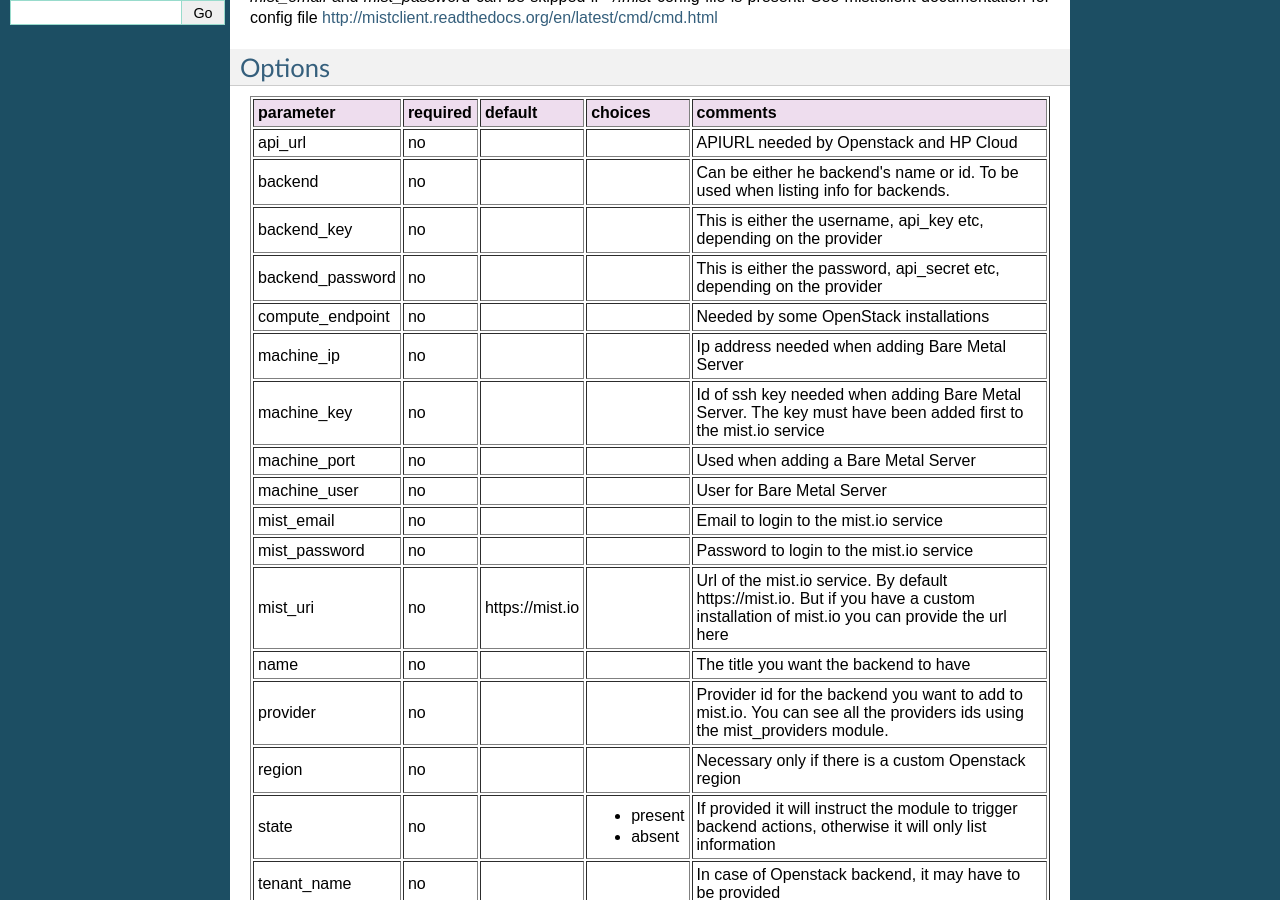
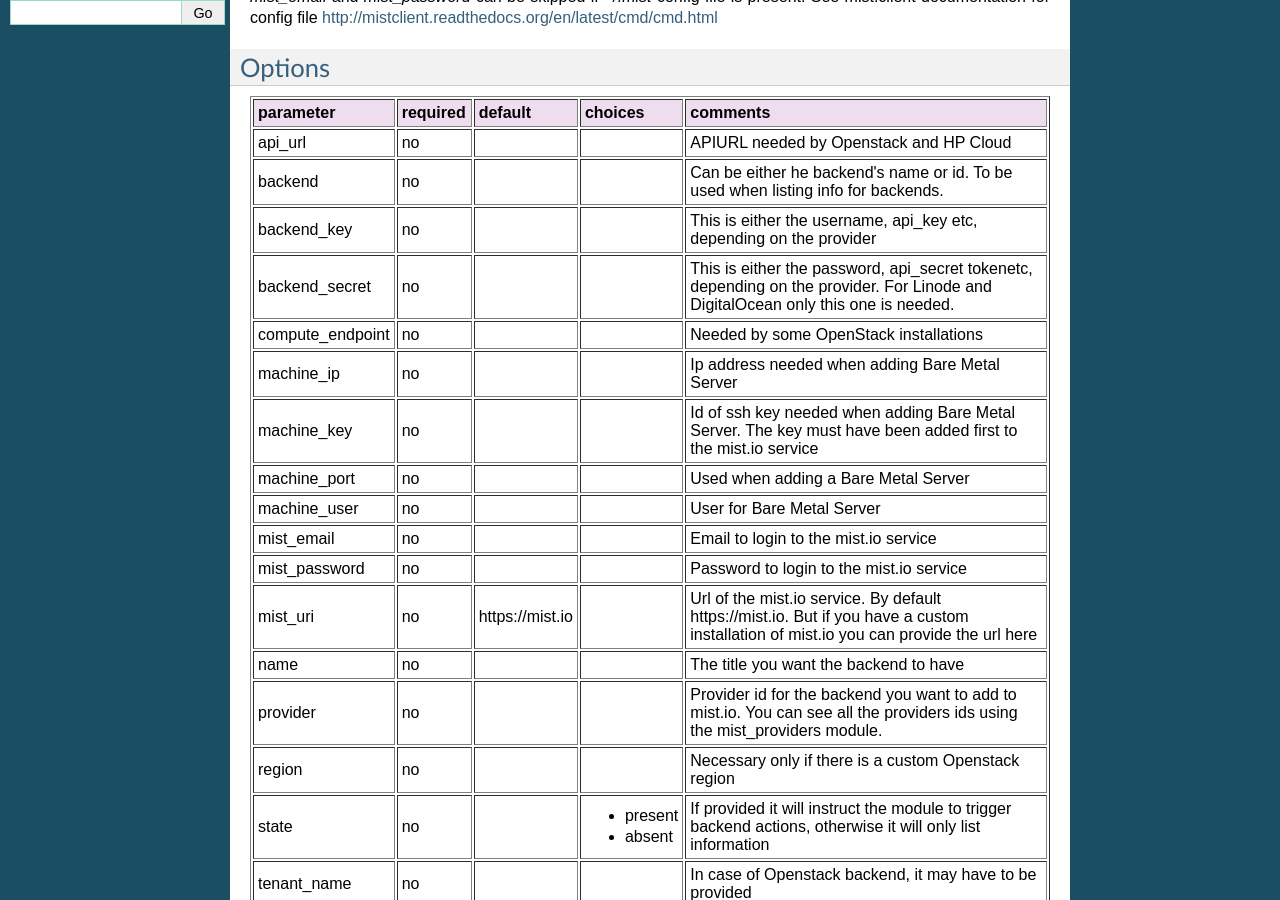
Before and after one commit to mistio/mist.ansible, a Sphinx documentation site: the page built from docs/source/mist_backends_module.rst, in a window 1280 px wide and 900 px high, scrolled down 428 px. Built offline with Sphinx 7.4.7, drawn with Linux system fonts in a browser that asks for light colours.

Commit message:
Update the docs

```diff
--- a/docs/source/mist_backends_module.rst
+++ b/docs/source/mist_backends_module.rst
@@ -65,11 +65,11 @@ Options
         <td>This is either the username, api_key etc, depending on the provider</td>
     </tr>
             <tr>
-    <td>backend_password</td>
+    <td>backend_secret</td>
     <td>no</td>
     <td></td>
         <td><ul></ul></td>
-        <td>This is either the password, api_secret etc, depending on the provider</td>
+        <td>This is either the password, api_secret tokenetc, depending on the provider. For Linode and DigitalOcean only this one is needed.</td>
     </tr>
             <tr>
     <td>compute_endpoint</td>
```
Also changed, not shown: 1 other file.
